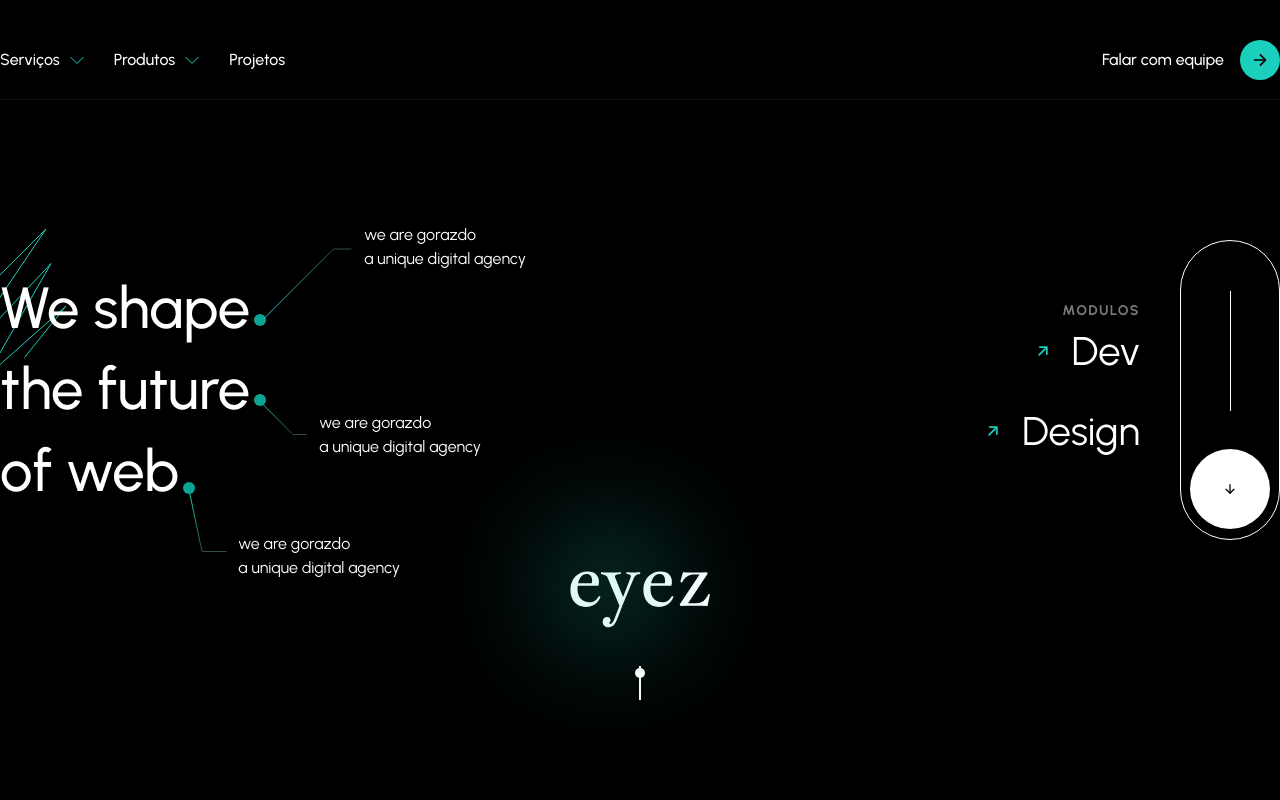
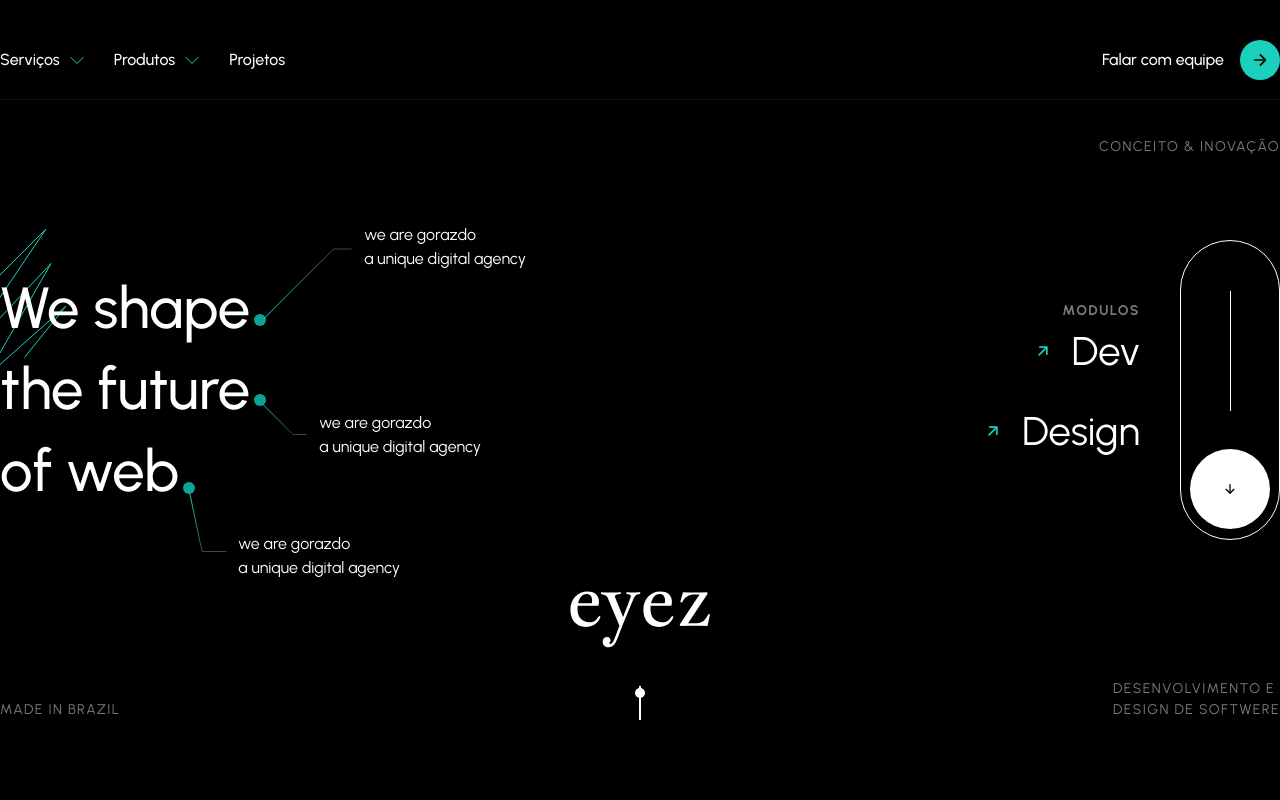
Before and after one commit to SavantWebDev/portfolio, a Next.js app: page / in a window 1280 px wide. Shown: the top 800 px of the page. Built offline with nearby package versions, Linux system fonts and the light colour scheme.

Commit message:
Create Floating Text

```diff
--- a/src/app/components/home/FirstContentfulPaint/FirstContentfulPaint.jsx
+++ b/src/app/components/home/FirstContentfulPaint/FirstContentfulPaint.jsx
@@ -101,7 +101,7 @@ export default function FirstContentfulPaint() {
 
                 <span className={style.decoratorLineBall}></span>
 
-                <svg className={style.glowCian} width="350" height="350" viewBox="0 0 563 563" fill="none" xmlns="http://www.w3.org/2000/svg">
+                {/* <svg className={style.glowCian} width="350" height="350" viewBox="0 0 563 563" fill="none" xmlns="http://www.w3.org/2000/svg">
                     <g filter="url(#filter0_f_579_112)">
                     <circle cx="281.5" cy="281.5" r="81.5" fill="#1BCFBD" fill-opacity="0.5"/>
                     </g>
@@ -112,8 +112,15 @@ export default function FirstContentfulPaint() {
                     <feGaussianBlur stdDeviation="100" result="effect1_foregroundBlur_579_112"/>
                     </filter>
                     </defs>
-                </svg>
+                </svg> */}
             </div>
+
+            {/* Floating Text - Top*/}
+            <span className={style.floatingTextTop}>CONCEITO & INOVAÇÃO</span>
+            {/* Floating Text - Bottom*/}
+            <span className={style.floatingTextBottom}>MADE IN BRAZIL</span>
+            {/* Floating Text - Bottom*/}
+            <span className={style.floatingTextRight}>DESENVOLVIMENTO E <br /> DESIGN DE SOFTWERE </span>
 
         </section>
     )
--- a/src/app/components/home/FirstContentfulPaint/FirstContentfulPaint.module.css
+++ b/src/app/components/home/FirstContentfulPaint/FirstContentfulPaint.module.css
@@ -4,6 +4,7 @@
     margin: 0 auto;
     padding-top: 20px;
     height: 85vh;
+    position: relative;
 }
 
 .textArea {
@@ -123,7 +124,7 @@
     flex-direction: column;
     align-items: center;
     position: absolute;
-    bottom: 100px;
+    bottom: 40px;
     left: calc(50% - 70px);
 }
 
@@ -205,6 +206,8 @@
     font-size: 40px;
     margin-bottom: 20px;
     cursor: pointer;
+    /* text-transform: uppercase;
+    letter-spacing: 3px; */
 }
 
 .module::after {
@@ -276,3 +279,34 @@
     left: -220px;
     bottom: 00px;
 }
+
+/* Floating Text */
+.floatingTextTop {
+    position: absolute;
+    display: block;
+    top: 56px;
+    right: 0px;
+    font-size: 14px;
+    color: #7B7B7B;
+    letter-spacing: 1.4px;
+}
+
+.floatingTextBottom {
+    position: absolute;
+    display: block;
+    bottom: 40px;
+    left: 0px;
+    font-size: 14px;
+    color: #7B7B7B;
+    letter-spacing: 1.4px;
+}
+
+.floatingTextRight {
+    position: absolute;
+    display: block;
+    bottom: 40px;
+    right: 0px;
+    font-size: 14px;
+    color: #7B7B7B;
+    letter-spacing: 1.4px;
+}
```
